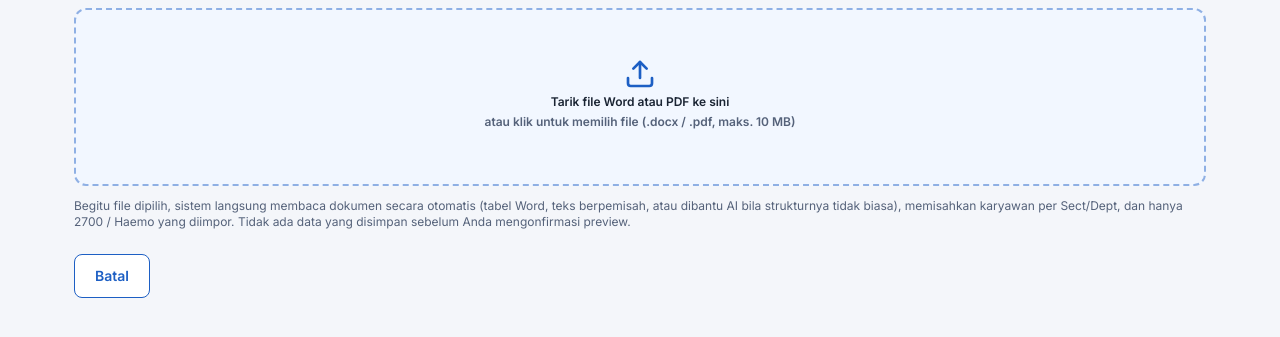
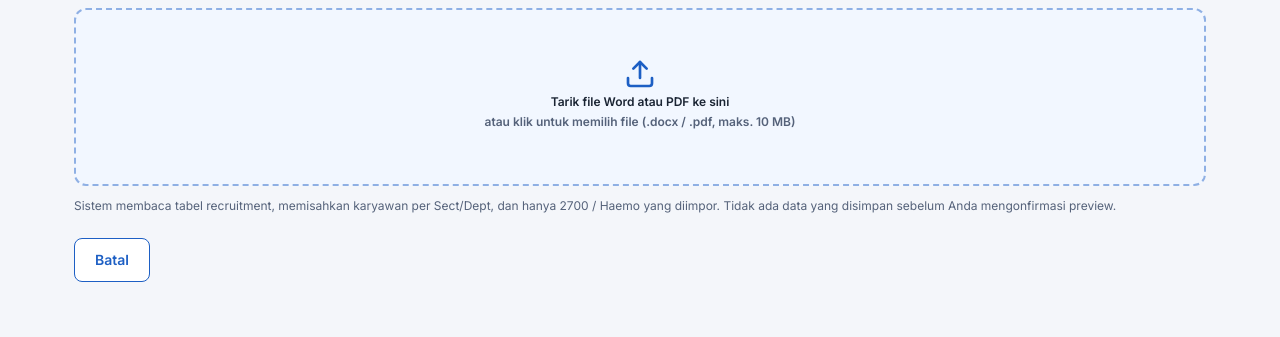
Before and after one commit to dindamalia125-svg/IF3MD08-Smart-Training, a Django app: page /manpower/upload/ in a window 1280 px wide. Shown: the part 253-590 px from the top of the page. Run offline with Django 5.2, Linux system fonts and the light colour scheme; the visitor is signed in with stand-in values (Sample User, id 1).

Commit message:
Kembalikan teks dropzone ke desain handoff (tampilan tidak berubah)
Co-Authored-By: Claude Sonnet 5.5 <noreply@anthropic.com>
Claude-Session: https://claude.ai/code/session_01Sta1rK51PNA84a8spNq3HS

```diff
--- a/static/js/dropzone.js
+++ b/static/js/dropzone.js
@@ -22,7 +22,7 @@
     if (file.size > maxBytes) { say("Ukuran file maksimal " + (maxBytes / 1048576) + " MB.", true); return; }
     busy = true;
     zone.classList.add("busy");
-    say("AI membaca " + file.name + " secara otomatis … memisahkan karyawan per section", false);
+    say("Membaca " + file.name + " … memisahkan karyawan per section", false);
     form.submit();
   }
 
--- a/templates/partials/dropzone.html
+++ b/templates/partials/dropzone.html
@@ -10,7 +10,7 @@
     </label>
     <p class="dz-status" id="dz-status" role="status" aria-live="polite"></p>
   </div>
-  <p class="muted">Begitu file dipilih, sistem langsung membaca dokumen secara otomatis (tabel Word, teks berpemisah, atau dibantu AI bila strukturnya tidak biasa), memisahkan karyawan per Sect/Dept, dan hanya 2700 / Haemo yang diimpor. Tidak ada data yang disimpan sebelum Anda mengonfirmasi preview.</p>
+  <p class="muted">Sistem membaca tabel recruitment, memisahkan karyawan per Sect/Dept, dan hanya 2700 / Haemo yang diimpor. Tidak ada data yang disimpan sebelum Anda mengonfirmasi preview.</p>
   <noscript><div class="right"><button class="btn primary" type="submit">Upload &amp; Parse</button></div></noscript>
 </form>
 <script src="{% static 'js/dropzone.js' %}" defer></script>
```
